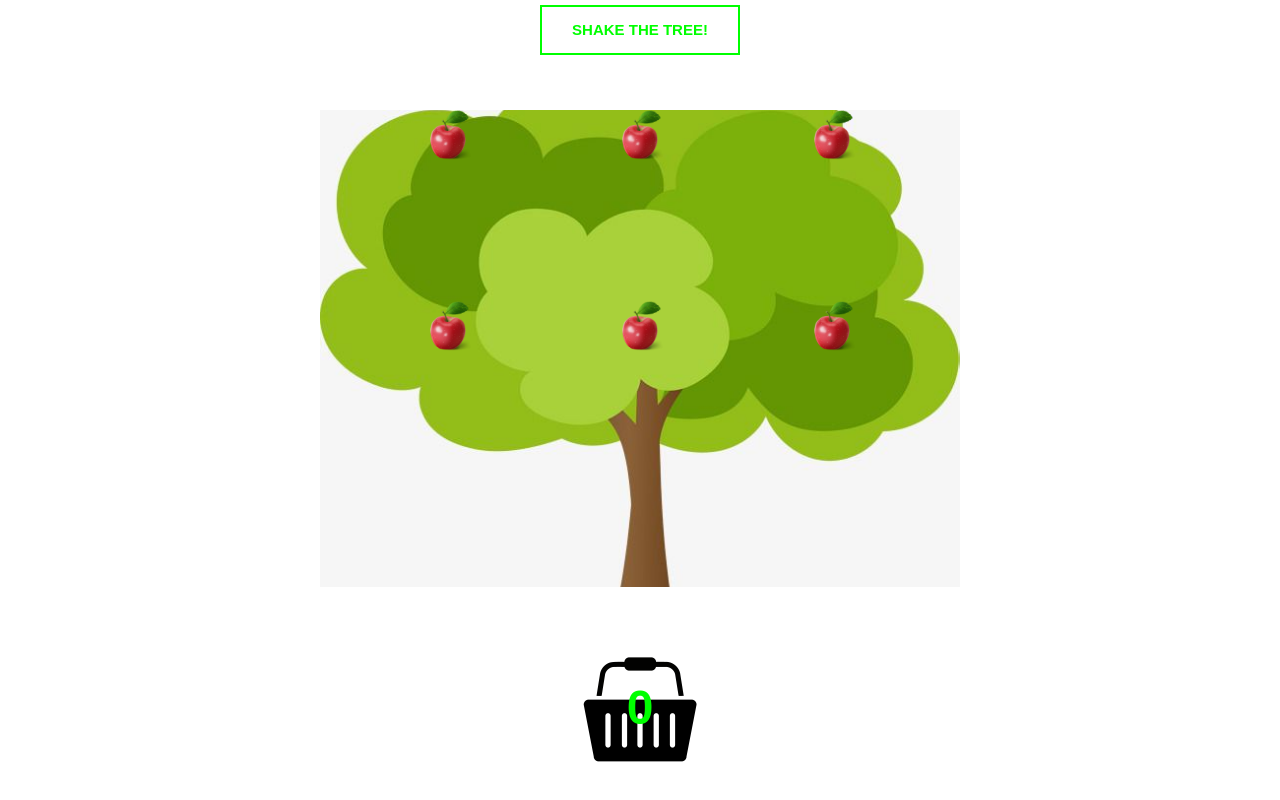
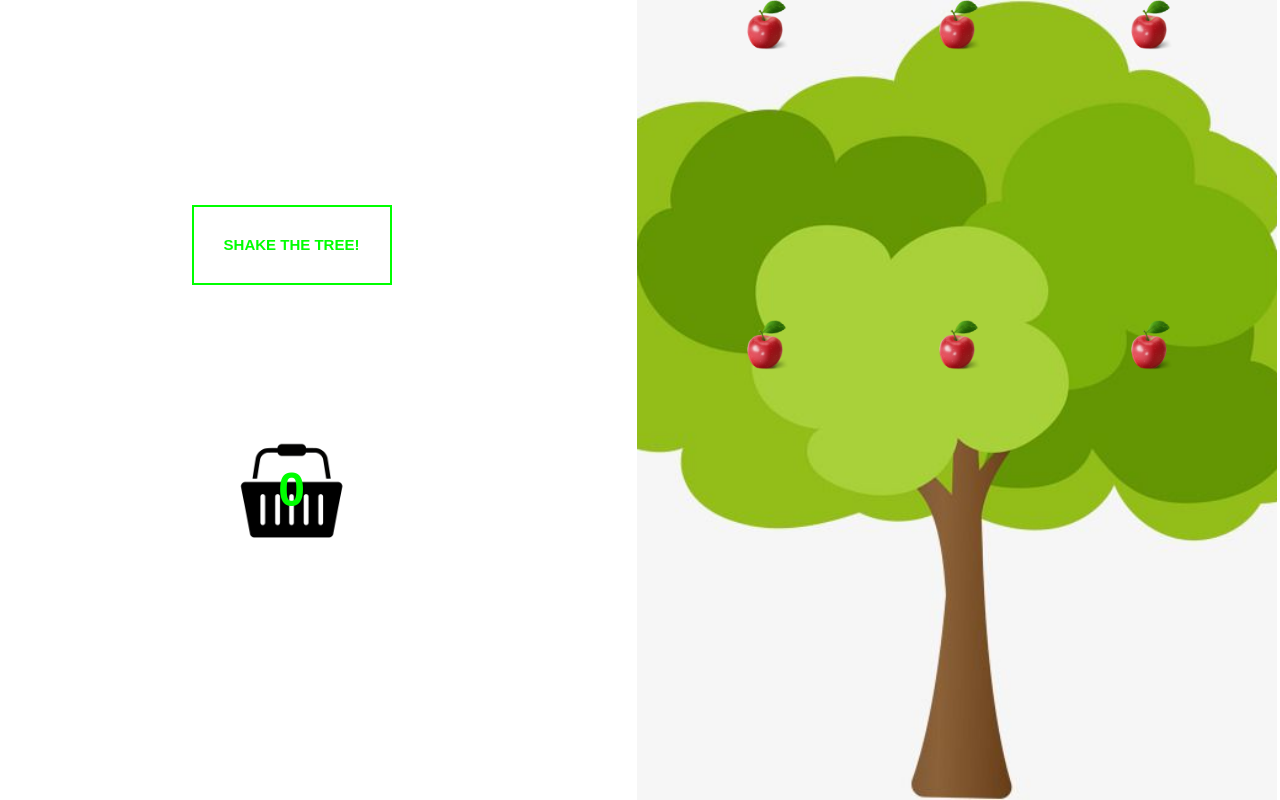
Before and after one commit to MuslumYilmaz/react-shaking-tree, a React (Create React App) app: page / in a window 1280 px wide. Built offline with nearby package versions, Linux system fonts and the light colour scheme.

Commit message:
create main two divs

```diff
--- a/src/App.css
+++ b/src/App.css
@@ -1,10 +1,11 @@
 .App {
   text-align: center;
   display: flex;
-  flex-direction: column;
-  justify-content: space-between;
+  flex-direction: row;
+  justify-content: space-around;
+  align-items: center;
   gap: 50px;
-  width:  50%;
+  width:  100vw;
   height: 100vh;
   margin: 0 auto;
 }
@@ -15,7 +16,7 @@
   background-repeat: no-repeat;
   background-position: center center;
   margin-bottom: 20px;
-  height: 30%;
+  height: 100%;
   display: flex;
   justify-content: center;
   align-items: center;
@@ -122,3 +123,13 @@ button:focus {
   font-weight: 700;
   font-size: 48px;
 }
+
+.first-group {
+  height: 50vh;
+  width: 45vw;
+}
+
+.second-group {
+  height: 100vh;
+  width: 50vw;
+}
--- a/src/App.js
+++ b/src/App.js
@@ -66,10 +66,14 @@ class App extends Component {
   render() {
     return (
       <div className="App">
-        {/* <button className="shake-button" onClick={this.dropApple}>Shake the tree!</button> */}
+        <div className="first-group">
         <button className="shake-button" onClick={this.shake}>Shake the tree!</button>
+        <Basket appleCount={this.state.appleCount} />
+        </div>
+        <div className="second-group">
         <Apples shakeClass={this.state.appleClass} apples={this.state.apples} />
-        <Basket appleCount={this.state.appleCount} />
+        </div>
+
       </div>
     );
   }
```
